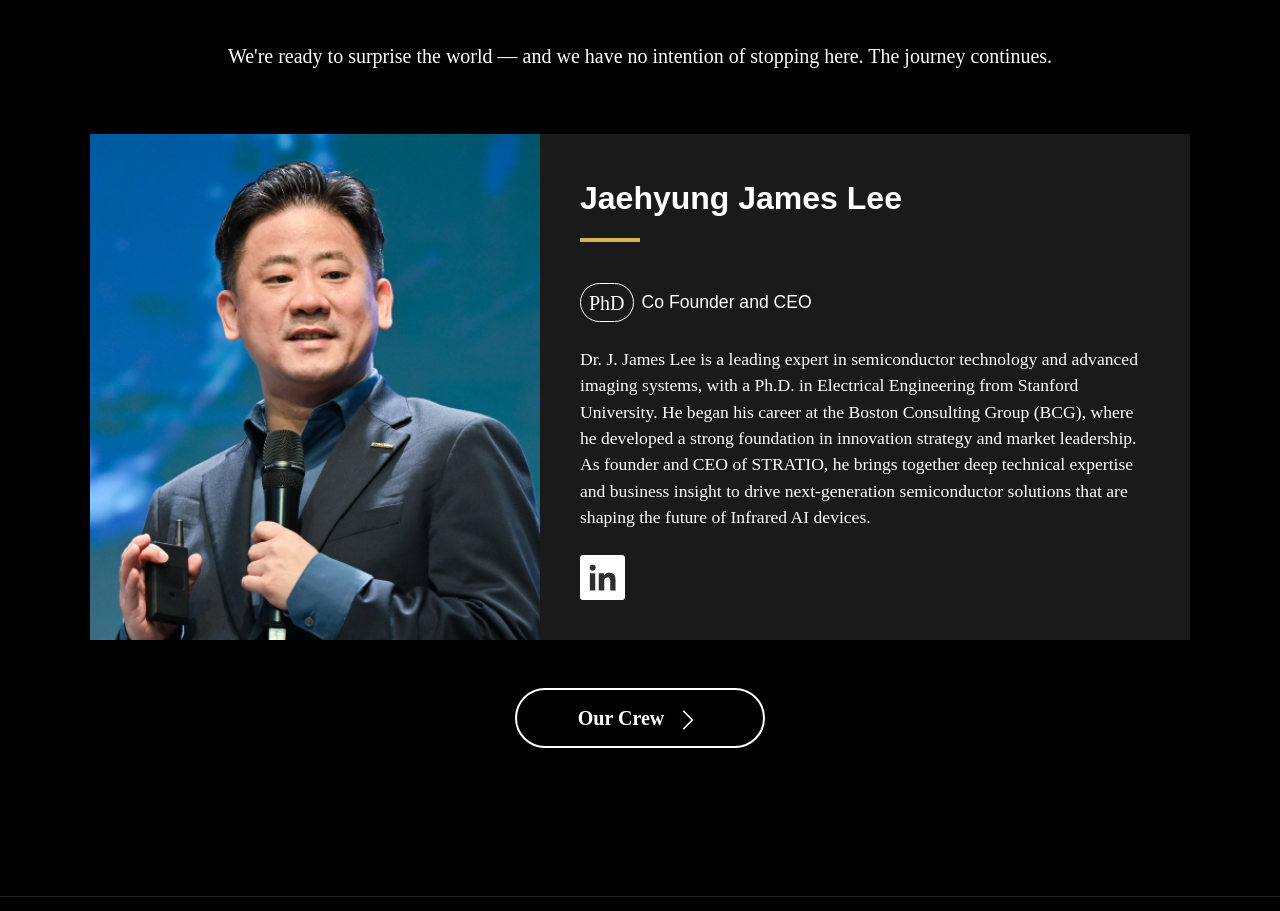
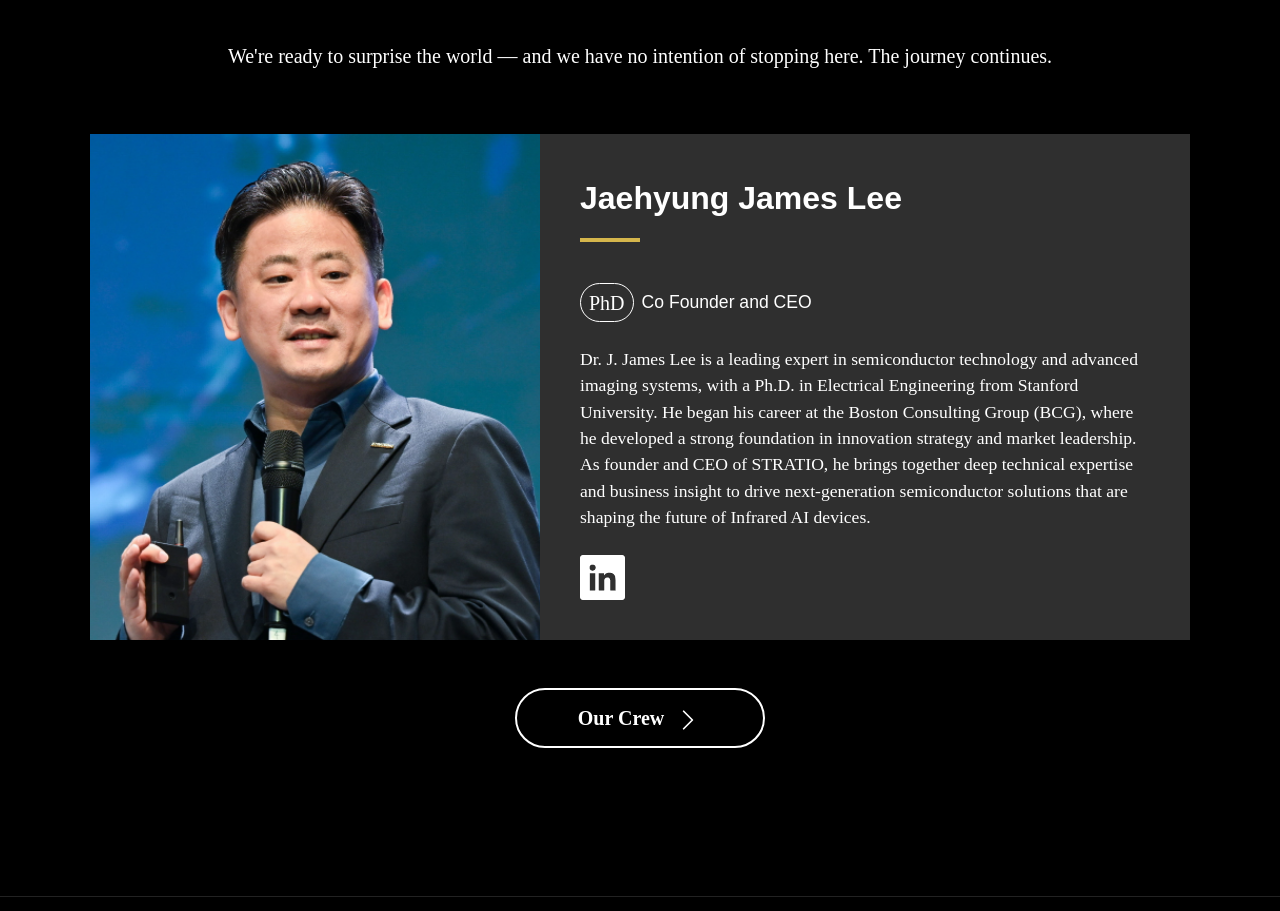
Before and after one commit to MoeThetPanHnin/stratiohomepage, a React (Vite) app: page /about in a window 1280 px wide. Shown: the part 3503-4414 px from the top of the page. Built offline with nearby package versions, Linux system fonts and the light colour scheme.

Commit message:
update color

```diff
--- a/src/About.jsx
+++ b/src/About.jsx
@@ -75,7 +75,7 @@ function About() {
             <div className="about-ceo-image">
               <img src="/aboutimg/img.png" alt="Jaehyung James Lee" />
             </div>
-            <div className="about-ceo-info">
+            <div className="about-ceo-info" style={{backgroundColor: '#2F2F2F'}}>
               <h3>Jaehyung James Lee</h3>
               <div className="about-ceo-divider"></div>
               <p className="about-ceo-role"><span className="phd-badge">PhD</span> Co Founder and CEO</p>
```
